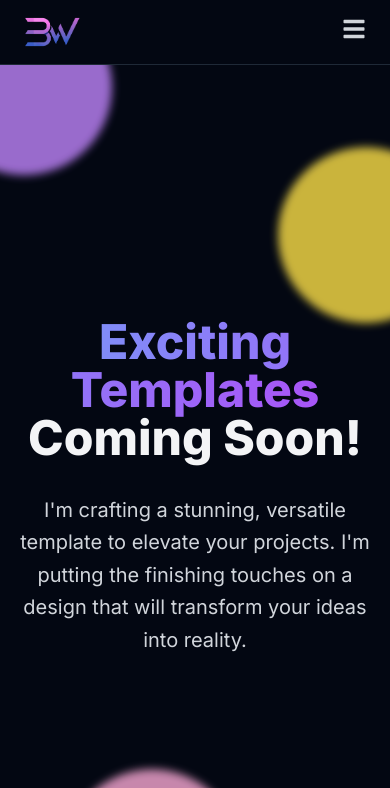
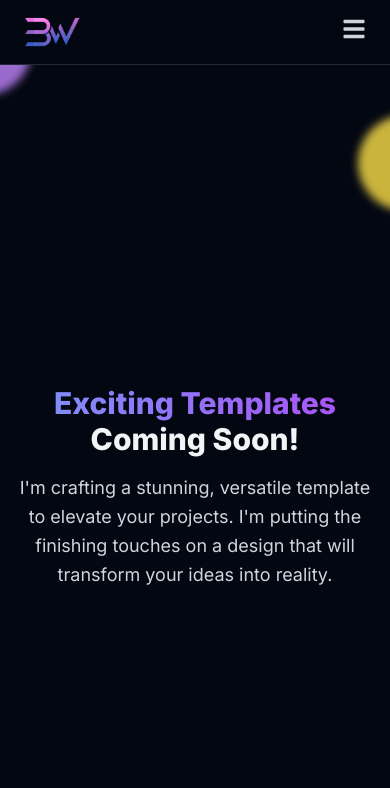
Before and after one commit to abhaysinghr516/business-wish, a Next.js app: page /templates in a window 390 px wide. Shown: the top 788 px of the page. Built offline with nearby package versions, Linux system fonts and the light colour scheme.

Commit message:
Refactor page template and update styles

```diff
--- a/src/app/(routes)/templates/page.tsx
+++ b/src/app/(routes)/templates/page.tsx
@@ -8,23 +8,23 @@ const Page = () => {
   return (
     <>
       <Navbar />
-      <main className="relative flex flex-grow items-center justify-center py-20 px-4 sm:px-6 lg:px-8 bg-gray-950 min-h-screen overflow-hidden">
+      <main className="relative flex flex-grow items-center justify-center py-10 px-4 sm:px-6 lg:px-8 bg-gray-950 min-h-screen overflow-hidden">
         {/* Animated background shapes */}
         <div className="absolute inset-0 overflow-hidden">
-          <div className="animate-float absolute -top-16 -left-16 w-44 h-44 bg-purple-400 rounded-full mix-blend-lighten filter blur-sm opacity-80"></div>
-          <div className="animate-float absolute top-32 -right-16 w-44 h-44 bg-yellow-300 rounded-full mix-blend-lighten filter blur-sm opacity-80 animation-delay-2000"></div>
-          <div className="animate-float absolute -bottom-16 left-16 w-44 h-44 bg-pink-300 rounded-full mix-blend-lighten filter blur-sm opacity-80 animation-delay-4000"></div>
+          <div className="animate-float absolute -top-16 -left-16 w-24 h-24 sm:w-44 sm:h-44 bg-purple-400 rounded-full mix-blend-lighten filter blur-sm opacity-80"></div>
+          <div className="animate-float absolute top-24 sm:top-32 -right-16 w-24 h-24 sm:w-44 sm:h-44 bg-yellow-300 rounded-full mix-blend-lighten filter blur-sm opacity-80 animation-delay-2000"></div>
+          <div className="animate-float absolute -bottom-16 left-16 w-24 h-24 sm:w-44 sm:h-44 bg-pink-300 rounded-full mix-blend-lighten filter blur-sm opacity-80 animation-delay-4000"></div>
         </div>
 
-        <div className="max-w-4xl w-full text-center space-y-8 relative z-10">
-          <h1 className="text-5xl md:text-7xl font-extrabold text-gray-100 mb-4">
+        <div className="max-w-4xl w-full text-center space-y-4 sm:space-y-8 relative z-10">
+          <h1 className="text-3xl sm:text-5xl md:text-7xl font-extrabold text-gray-100 mb-2 sm:mb-4">
             <span className="bg-clip-text text-transparent bg-gradient-to-r from-indigo-400 to-purple-500">
               Exciting Templates
             </span>
             <br />
             Coming Soon!
           </h1>
-          <p className="text-xl md:text-2xl text-gray-300 mb-12 max-w-3xl mx-auto leading-relaxed">
+          <p className="text-lg sm:text-xl text-gray-300 mb-6 sm:mb-12 max-w-md sm:max-w-3xl mx-auto leading-relaxed">
             I'm crafting a stunning, versatile template to elevate your
             projects. I'm putting the finishing touches on a design that will
             transform your ideas into reality.
```
